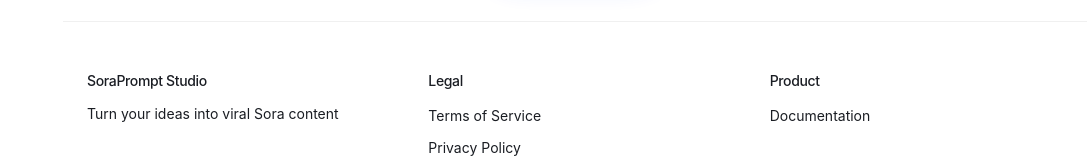
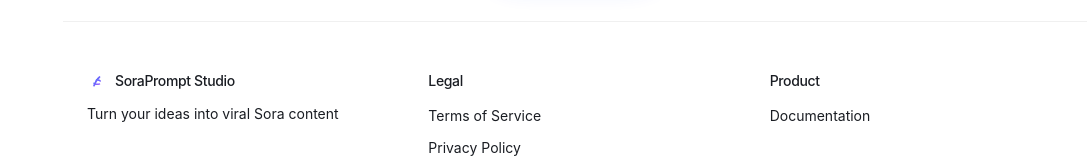
Before and after one commit to web3coderman-dev/SoraPrompt, a React (Vite) app: page /terms in a window 1280 px wide. Shown: the part 1677-1837 px from the top of the page, without its empty margins (193-1280 px from the left). Built offline with nearby package versions, Linux system fonts and the light colour scheme; no server answers.

Commit message:
Added FOOTER_LOGO_INTEGRATION.md

```diff
--- a/src/components/Footer.tsx
+++ b/src/components/Footer.tsx
@@ -1,6 +1,7 @@
 import { useNavigate } from 'react-router-dom';
 import { useLanguage } from '../contexts/LanguageContext';
 import { Twitter, Github, MessageCircle } from 'lucide-react';
+import { Logo } from './ui/Logo';
 
 export default function Footer() {
   const { t } = useLanguage();
@@ -48,9 +49,12 @@ export default function Footer() {
         <div className="grid grid-cols-1 md:grid-cols-3 gap-12">
           {/* Brand Column */}
           <div>
-            <h3 className="text-sm font-medium text-text-primary mb-3">
-              {t['footer.company'] || 'SoraPrompt Studio'}
-            </h3>
+            <div className="flex items-center gap-2 mb-3">
+              <Logo size={20} variant="favicon" className="flex-shrink-0" />
+              <h3 className="text-sm font-medium text-text-primary">
+                {t['footer.company'] || 'SoraPrompt Studio'}
+              </h3>
+            </div>
             <p className="text-sm text-text-secondary leading-relaxed max-w-[280px]">
               {t['footer.slogan'] || '让你的创意，变成Sora爆款'}
             </p>
--- a/src/components/ui/Logo.tsx
+++ b/src/components/ui/Logo.tsx
@@ -1,27 +1,37 @@
+import { useTheme } from '../../contexts/ThemeContext';
+
 interface LogoProps {
   size?: number;
   className?: string;
   variant?: 'default' | 'simple' | 'favicon';
+  showBackground?: boolean;
 }
 
-export function Logo({ size = 32, className = '', variant = 'default' }: LogoProps) {
+export function Logo({ size = 32, className = '', variant = 'default', showBackground = false }: LogoProps) {
+  const { theme } = useTheme();
   const logoSrc = variant === 'simple'
     ? '/soraprompt-logo-simple.svg'
     : variant === 'favicon'
     ? '/soraprompt-favicon.svg'
     : '/soraprompt-logo.svg';
 
+  const isDark = theme === 'dark';
+
   return (
-    <img
-      src={logoSrc}
-      alt="SoraPrompt Studio Logo"
-      className={`flex-shrink-0 object-contain ${className}`}
+    <div
+      className={`flex-shrink-0 ${showBackground ? (isDark ? 'bg-scene-fillLight/10' : 'bg-scene-fillLight/5') + ' rounded-lg p-1' : ''} ${className}`}
       style={{
-        width: size,
-        height: size,
-        minWidth: size,
-        minHeight: size
+        width: showBackground ? size + 8 : size,
+        height: showBackground ? size + 8 : size,
+        minWidth: showBackground ? size + 8 : size,
+        minHeight: showBackground ? size + 8 : size
       }}
-    />
+    >
+      <img
+        src={logoSrc}
+        alt="SoraPrompt Studio Logo"
+        className={`w-full h-full object-contain ${isDark ? 'brightness-110' : 'brightness-100'}`}
+      />
+    </div>
   );
 }
```
Also changed, not shown: 1 other file (tests, documents, lock files or other folders).
